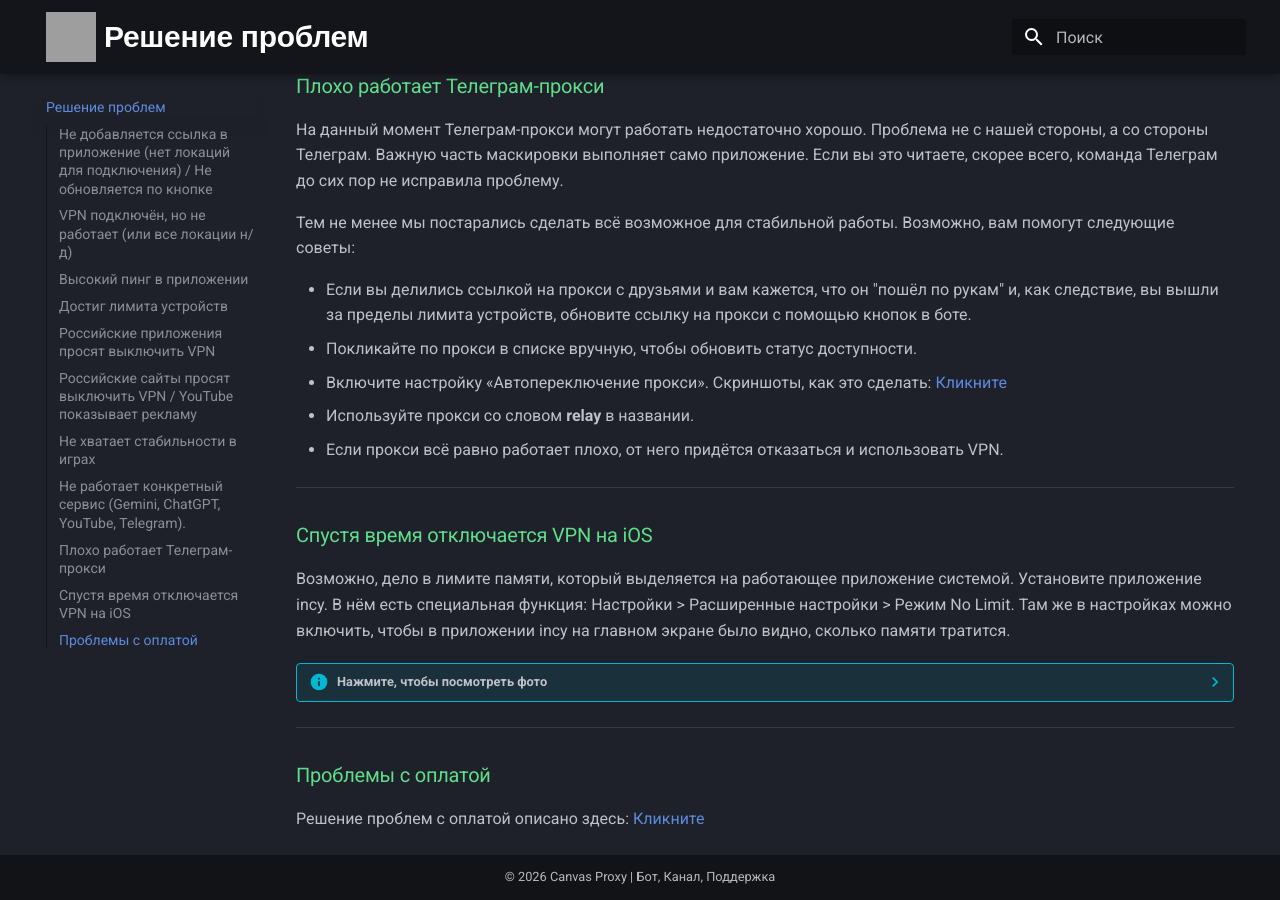
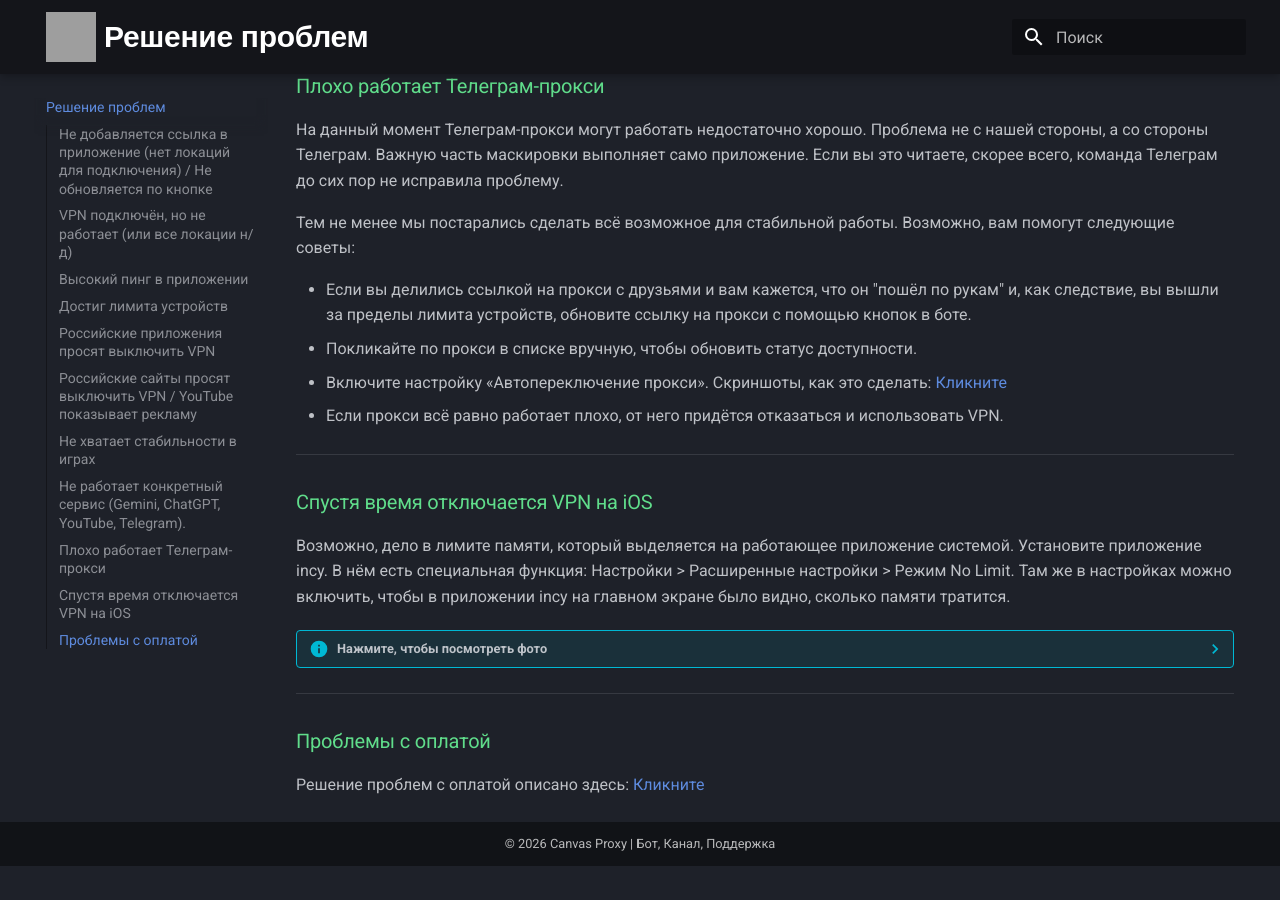
Before and after one commit to CanvasProxy/wiki, an MkDocs documentation site: the page built from docs/troubleshooting.md, in a window 1280 px wide and 900 px high, scrolled down 2331 px. Built offline with MkDocs 1.6.1 and Material for MkDocs 9.7.7, drawn with Linux system fonts in a browser that asks for light colours; after the commit the page ends 3197 px from its top, so only the background shows below that; grey boxes are pictures that could not be loaded.

Commit message:
edit text about proxy

```diff
--- a/docs/troubleshooting.md
+++ b/docs/troubleshooting.md
@@ -109,7 +109,6 @@
 * Если вы делились ссылкой на прокси с друзьями и вам кажется, что он "пошёл по рукам" и, как следствие, вы вышли за пределы лимита устройств, обновите ссылку на прокси с помощью кнопок в боте.
 * Покликайте по прокси в списке вручную, чтобы обновить статус доступности.
 * Включите настройку «Автопереключение прокси». Скриншоты, как это сделать: [Кликните](connection.md/#share-tg-proxy)
-* Используйте прокси со словом **relay** в названии.
 * Если прокси всё равно работает плохо, от него придётся отказаться и использовать VPN.
 
 ---
```
